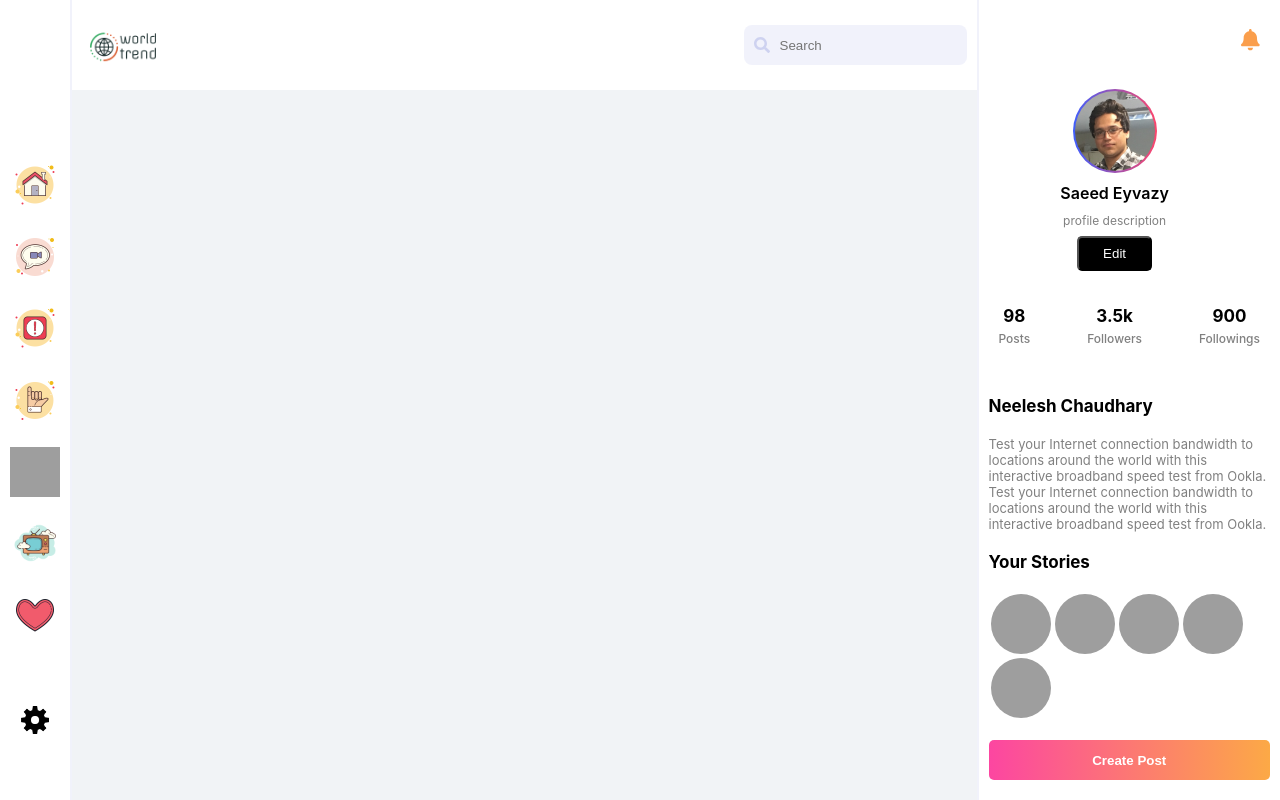
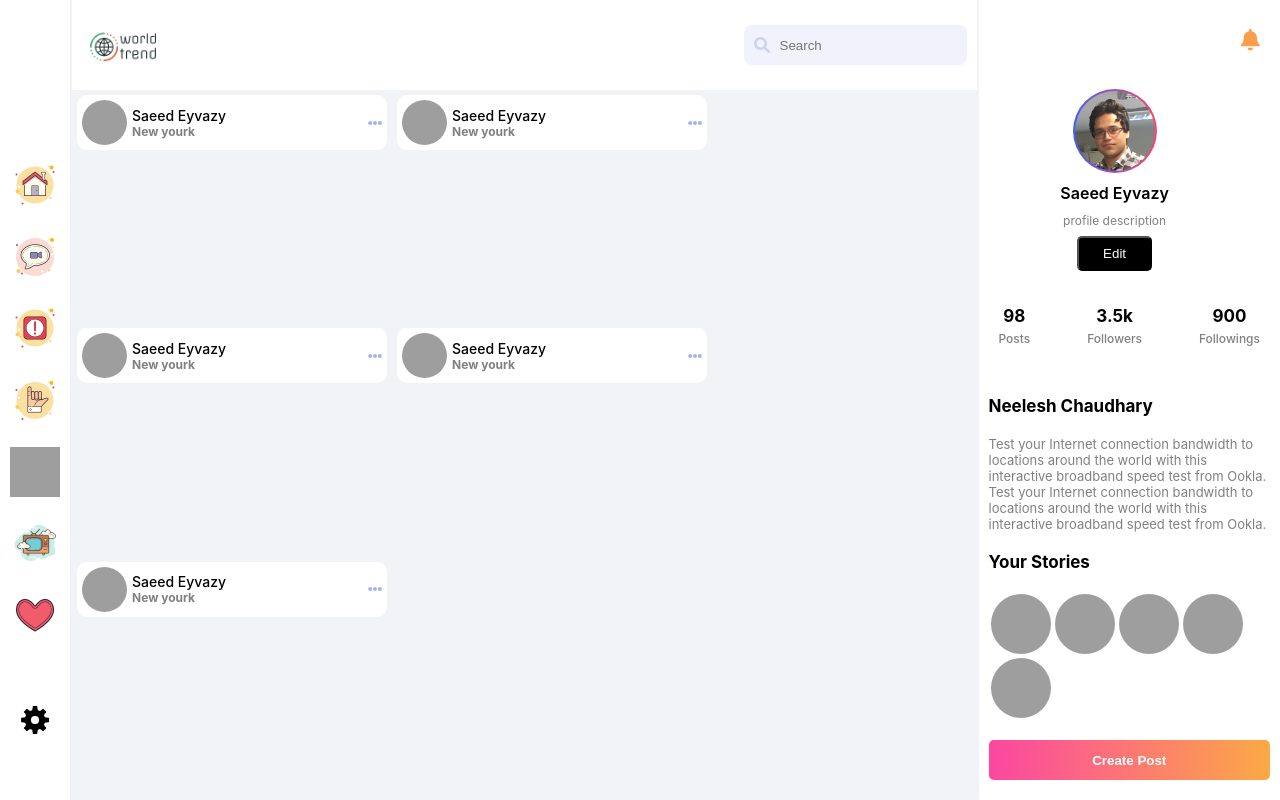
Before and after one commit to saeedeyvazy/world-trending-topics, a React (Create React App) app: page / in a window 1280 px wide. Built offline with nearby package versions, Linux system fonts and the light colour scheme; data requests are answered from the project's data file; grey boxes are pictures that could not be loaded.

Commit message:
Add tweet card top header

```diff
--- a/db.json
+++ b/db.json
@@ -1,9 +1,34 @@
 {
 	"stories": [
-		{ "url": "http://localhost:9000/garden.jpg" },
-		{ "url": "http://localhost:9000/car.jpg" },
-		{ "url": "http://localhost:9000/flowers.jpg" },
-		{ "url": "http://localhost:9000/grass.jpg" },
-		{ "url": "http://localhost:9000/office.jpg" }
+		{
+			"url": "http://localhost:9000/garden.jpg",
+			"description": "",
+			"creator": "Saeed Eyvazy",
+			"location": "New yourk"
+		},
+		{
+			"url": "http://localhost:9000/car.jpg",
+			"description": "",
+			"creator": "Saeed Eyvazy",
+			"location": "New yourk"
+		},
+		{
+			"url": "http://localhost:9000/flowers.jpg",
+			"description": "",
+			"creator": "Saeed Eyvazy",
+			"location": "New yourk"
+		},
+		{
+			"url": "http://localhost:9000/grass.jpg",
+			"description": "",
+			"creator": "Saeed Eyvazy",
+			"location": "New yourk"
+		},
+		{
+			"url": "http://localhost:9000/office.jpg",
+			"description": "",
+			"creator": "Saeed Eyvazy",
+			"location": "New yourk"
+		}
 	]
 }
--- a/src/components/Card/Card.jsx
+++ b/src/components/Card/Card.jsx
@@ -1,17 +1,79 @@
+import {
+	faDotCircle,
+	faEllipsisH,
+	faMortarPestle,
+} from '@fortawesome/free-solid-svg-icons'
+import { FontAwesomeIcon } from '@fortawesome/react-fontawesome'
 import React from 'react'
 import styled from 'styled-components'
 
 const CardContainer = styled.div`
-	min-width: 200px;
+	min-width: 300px;
 	height: fit-content;
 	display: flex;
 	flex-direction: column;
 	padding: 5px;
-	background-color: red;
+	background-color: white;
+	border-radius: 10px;
+	margin-right: 10px;
+`
+const HeaderContainer = styled.div`
+	display: flex;
+	justify-content: space-between;
+	align-items: center;
 `
 
-function Card() {
-	return <CardContainer></CardContainer>
+const AvatarContainer = styled.div`
+	width: 45px;
+	height: 45px;
+	img {
+		width: 100%;
+		height: 100%;
+		border-radius: 50%;
+		object-fit: cover;
+	}
+`
+
+const AvatarDescContainer = styled.div`
+	display: flex;
+	flex-direction: column;
+	text-align: start;
+	align-items: flex-start;
+	padding: 5px;
+	h3 {
+		color: black;
+		font-size: 14px;
+		font-weight: 500;
+		white-space: nowrap;
+	}
+	h4 {
+		color: gray;
+		font-size: 12px;
+		white-space: nowrap;
+	}
+`
+const LeftHeader = styled.div`
+	display: flex;
+	align-items: center;
+	flex: 1;
+`
+function Card({ url, description, creator, location }) {
+	return (
+		<CardContainer>
+			<HeaderContainer>
+				<LeftHeader>
+					<AvatarContainer>
+						<img src={url} alt='avatr' />
+					</AvatarContainer>
+					<AvatarDescContainer>
+						<h3>{creator}</h3>
+						<h4>{location}</h4>
+					</AvatarDescContainer>
+				</LeftHeader>
+				<FontAwesomeIcon icon={faEllipsisH} color='#a9b2e5ff' size='sm' />
+			</HeaderContainer>
+		</CardContainer>
+	)
 }
 
 export default Card
--- a/src/pages/HomePage/index.jsx
+++ b/src/pages/HomePage/index.jsx
@@ -1,5 +1,7 @@
-import React from 'react'
+import axios from 'axios'
+import React, { useEffect, useState } from 'react'
 import styled from 'styled-components'
+import Card from '../../components/Card/Card'
 import Profile from '../../components/Profile'
 import Sidebar from '../../components/Sidebar'
 import TopHeader from '../../components/TopHeader'
@@ -21,16 +23,33 @@ const TweetsContainer = styled.div`
 	display: flex;
 	flex-wrap: wrap;
 	flex: 1;
+	padding: 5px;
 `
 
 function HomePage() {
+	const [tweetList, setTweetList] = useState([])
+
+	useEffect(() => {
+		const getTweetList = async () => {
+			const response = axios.get('http://localhost:9000/stories')
+			setTweetList((await response).data)
+		}
+		getTweetList()
+	}, [])
+
 	return (
 		<>
 			<Sidebar />
 			<ContentContainer>
 				<Content>
 					<TopHeader />
-					<TweetsContainer></TweetsContainer>
+					<TweetsContainer>
+						{tweetList.length ? (
+							tweetList.map((tweet, idx) => <Card key={idx} {...tweet} />)
+						) : (
+							<h3>Loading Tweets...</h3>
+						)}
+					</TweetsContainer>
 				</Content>
 				<Profile />
 			</ContentContainer>
```
Also changed, not shown: src/db.json (deleted).
